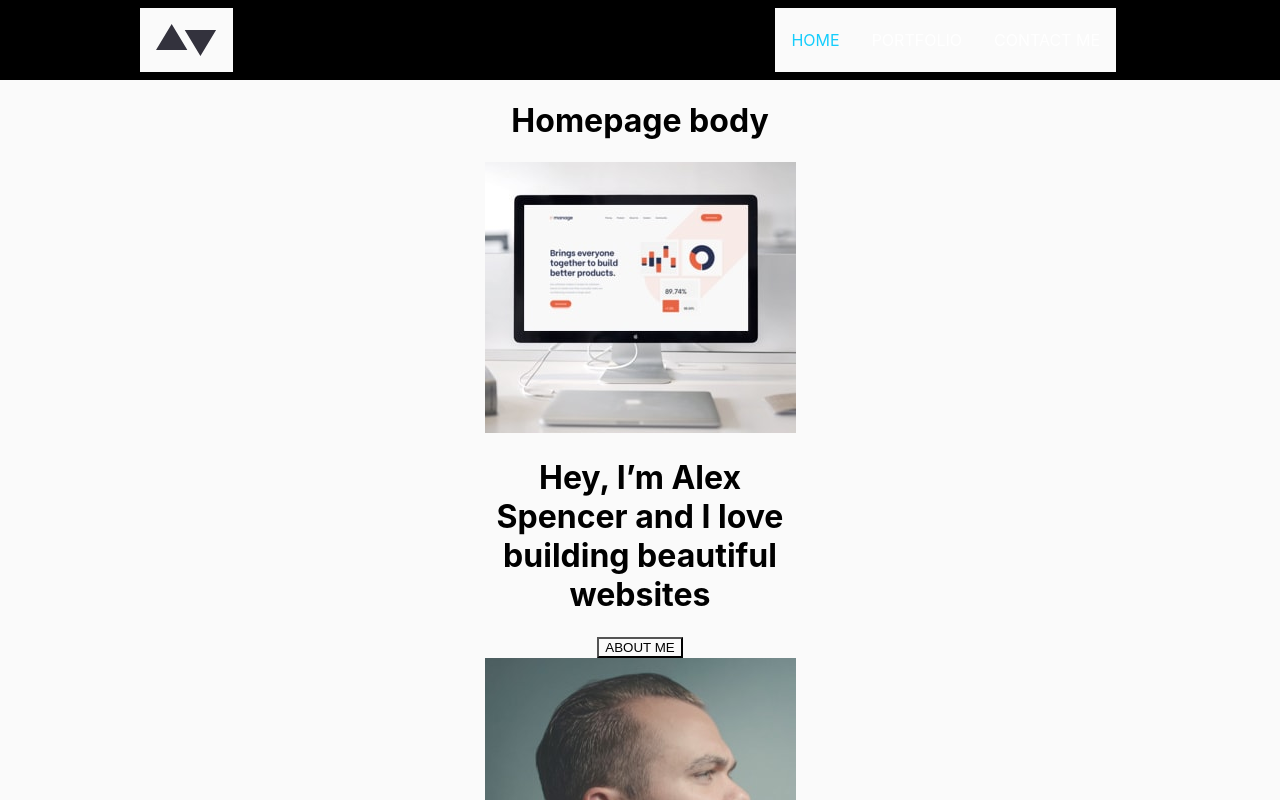
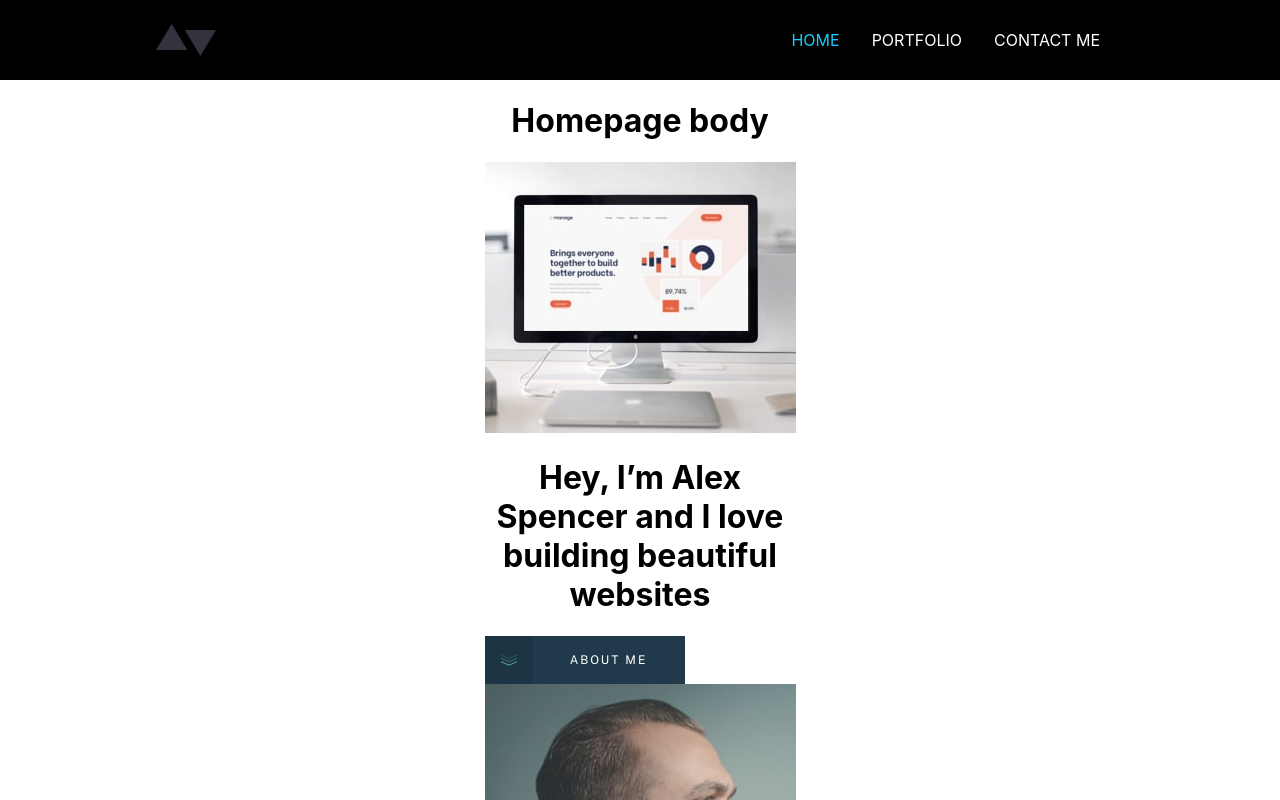
Before and after one commit to tarkanyil/portfolio-website, a React (Create React App) app: page / in a window 1280 px wide. Shown: the top 800 px of the page. Built offline with nearby package versions, Linux system fonts and the light colour scheme; a web font is replaced by a local one.

Commit message:
Feat: added styling to button-arrow component

```diff
--- a/src/App.css
+++ b/src/App.css
@@ -1,6 +1,5 @@
 * {
   box-sizing: border-box;
-  background-color: #FAFAFA;
 }
 
 .App {
--- a/src/components/button-arrow/button-arrow.comp.jsx
+++ b/src/components/button-arrow/button-arrow.comp.jsx
@@ -1,7 +1,74 @@
 import React from 'react';
+import styled from 'styled-components';
+
+import { colors } from '../../utils/constants.jsx';
+import downArrows from '../../assets/images/icons/down-arrows.svg';
+
+// const ButtonArr = styled.div`
+//   background: red;
+//   border: 1px solid black;
+//   height: 30px;
+//   width: 120px;
+//   display: inline-block;
+// `;
+
+const ButtonContainer = styled.div`
+  width: 200px;
+  height: 48px;
+  background: ${colors.primaryBlue};
+  cursor: pointer;
+  position: relative;
+  &:hover {
+    background-color: ${colors.primaryCyan};
+    border: none;
+  }
+`;
+
+const ButtonText = styled.p`
+  position: absolute;
+  height: 14px;
+  left: 24%;
+  right: 0%;
+  top: 5px;
+
+  font-family: Public Sans;
+  font-style: normal;
+  font-weight: normal;
+  font-size: 12px;
+  line-height: 14px;
+  text-align: center;
+  letter-spacing: 2px;
+  text-transform: uppercase;
+
+  color: #ffffff;
+`;
+
+const ButtonSideOverlay = styled.div`
+  width: 48px;
+  height: 48px;
+  background: black;
+  opacity: 0.1;
+  z-index: 2;
+  position: relative;
+  left: 0;
+  top: 0;
+`;
+
+const DownArrows = styled.img`
+  position: absolute;
+  width: 16px;
+  height: 12px;
+  left: 16px;
+  top: 18px;
+  z-index: 50;
+`;
 
 const ButtonArrow = () => (
-    <button>ABOUT ME</button>
+  <ButtonContainer>
+    <ButtonText>ABOUT ME</ButtonText>
+    <ButtonSideOverlay />
+    <DownArrows src={downArrows} alt="down arrows" />
+  </ButtonContainer>
 );
 
 export default ButtonArrow;
--- a/src/utils/constants.jsx
+++ b/src/utils/constants.jsx
@@ -1,5 +1,5 @@
 export const colors = {
-  primaryCyan: '#5FB442',
+  primaryCyan: '#5FB4A2',
   primaryBlue: '#203A4C',
   primaryGrey: '#33323D',
   secondaryLightest: '#FAFAFA',
```
